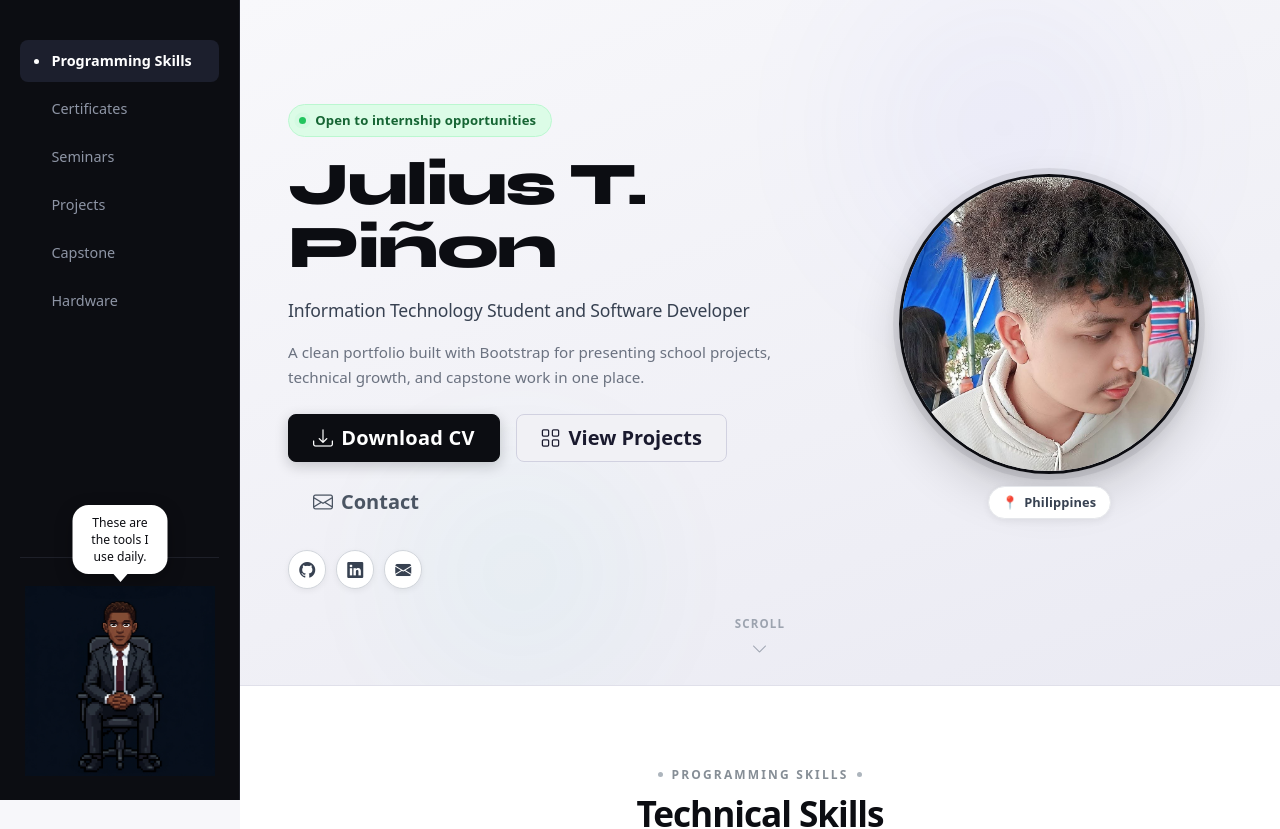
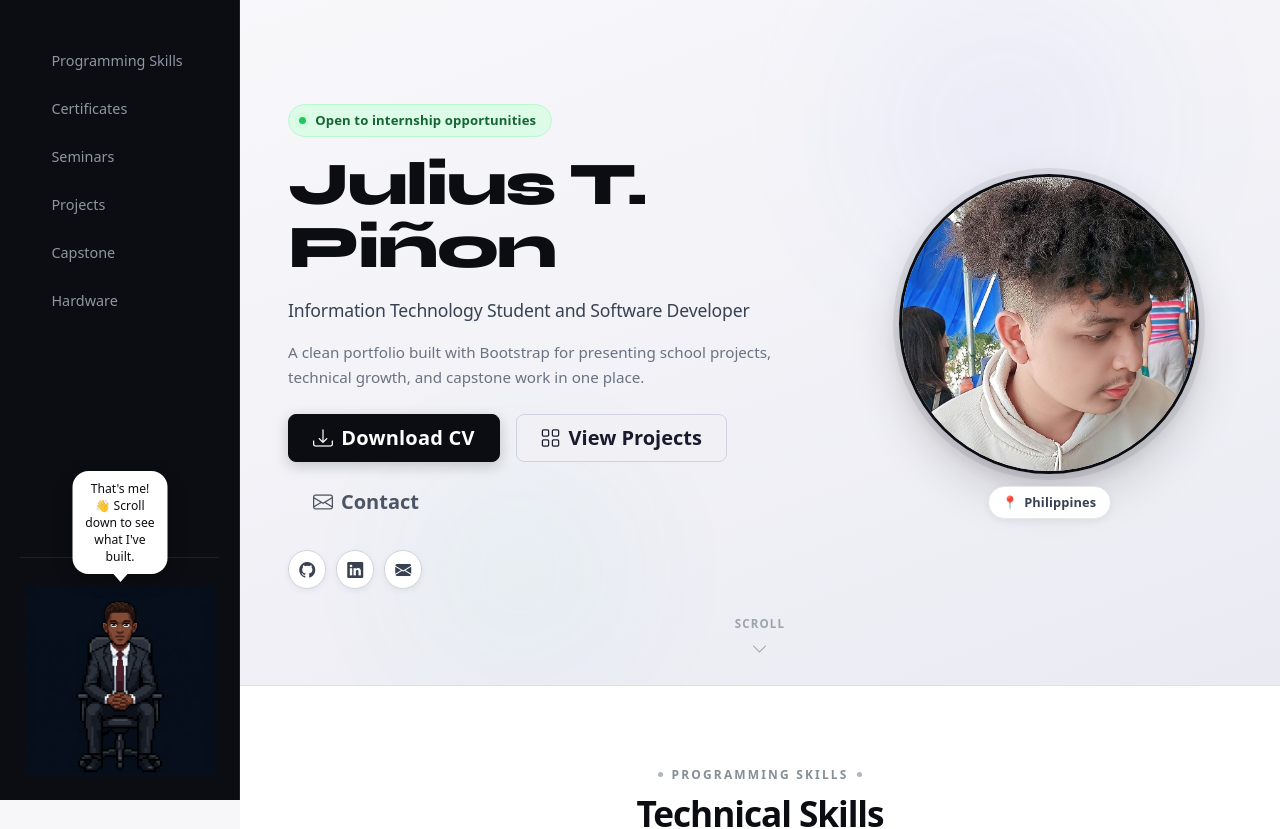
Before and after one commit to eltocmo0115/juliusPortfolio, a React (Vite) app: page / in a window 1280 px wide. Shown: the top 829 px of the page. Built offline with nearby package versions, Linux system fonts and the light colour scheme.

Commit message:
fix: track hero section in useActiveSection so speech bubble shows on landing

```diff
--- a/src/components/layout/Navbar.jsx
+++ b/src/components/layout/Navbar.jsx
@@ -3,7 +3,9 @@ import { useActiveSection } from '@/hooks/useActiveSection'
 import { timeline, characterDialogue } from '@/data/portfolioData'
 import CharacterWatcher from '@/components/ui/CharacterWatcher'
 
-const SECTION_IDS = timeline.map((item) => item.target.replace('#', ''))
+// 'hero' is prepended so useActiveSection tracks it even though it has no
+// sidebar nav link — it just drives the speech bubble on the landing section.
+const SECTION_IDS = ['hero', ...timeline.map((item) => item.target.replace('#', ''))]
 
 /**
  * Sidebar navigation — fixed on the left on desktop, slides out as a drawer
```
